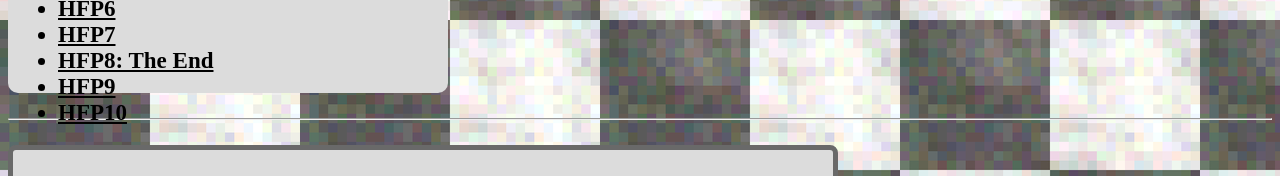
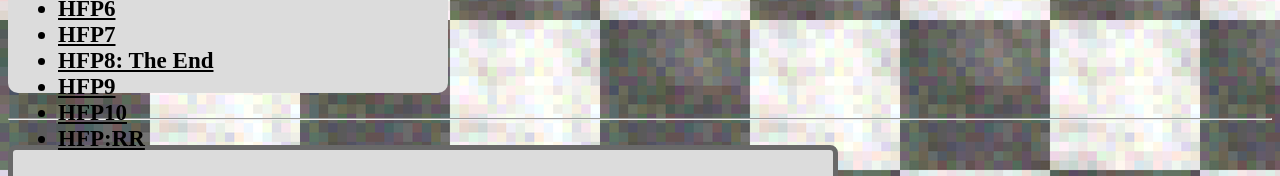
Before and after one commit to super-code-876733/hfp, a plain HTML site: page index.html in a window 1280 px wide. Shown: the part 1780-1956 px from the top of the page. Drawn offline with Linux system fonts and the light colour scheme.

Commit message:
Update index.html

```diff
--- a/index.html
+++ b/index.html
@@ -194,6 +194,7 @@
     <li><a href="https://archive.org/details/HFPTHEENDRAWMZIXXjifpiqeohuwr" target="_blank"> HFP8: The End</a></li>
     <li><a href="https://archive.org/details/HFP9RAWMIX2fa73nvp" target="_blank"> HFP9</a></li>
     <li><a href="https://archive.org/details/HFP10RAWMIXo1w0zm" target="_blank"> HFP10</a></li>
+    <li><a href="https://archive.org/details/hfp-rr" target="_blank"> HFP:RR</a></li>
 
 
 
```
